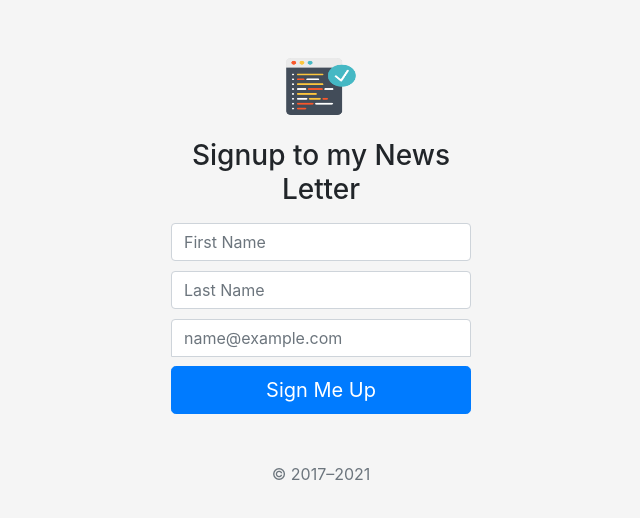
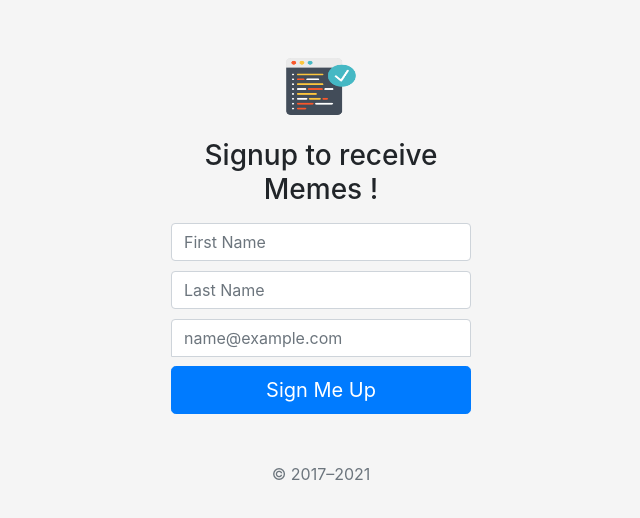
Before and after one commit to himan4742/Meme-Page-Signup, a website: page signup.html in a window 1280 px wide. Shown: the part 120-638 px from the top of the page, without its empty margins (319-959 px from the left). Drawn offline with nearby package versions, Linux system fonts and the light colour scheme.

Commit message:
Updated meme page signup

```diff
--- a/signup.html
+++ b/signup.html
@@ -7,7 +7,7 @@
     <meta name="description" content="">
     <meta name="author" content="Mark Otto, Jacob Thornton, and Bootstrap contributors">
     <meta name="generator" content="Hugo 0.88.1">
-    <title>Signin Template · Bootstrap v5.1</title>
+    <title>MEME Signup Page</title>
 
     <link rel="canonical" href="https://getbootstrap.com/docs/5.1/examples/sign-in/">
 
@@ -51,7 +51,7 @@
 <main class="form-signin">
   <form action="/submit" method="post">
     <img class="mb-4" src="images/signup.png" alt="" width="72" height="57">
-    <h1 class="h3 mb-3 fw-normal">Signup to my News Letter</h1>
+    <h1 class="h3 mb-3 fw-normal">Signup to receive Memes !</h1>
 
     <div class="form-floating">
       <input type="text" name="fname" class="form-control" placeholder="First Name">
```
Also changed, not shown: success.html (+1 -1 lines).
